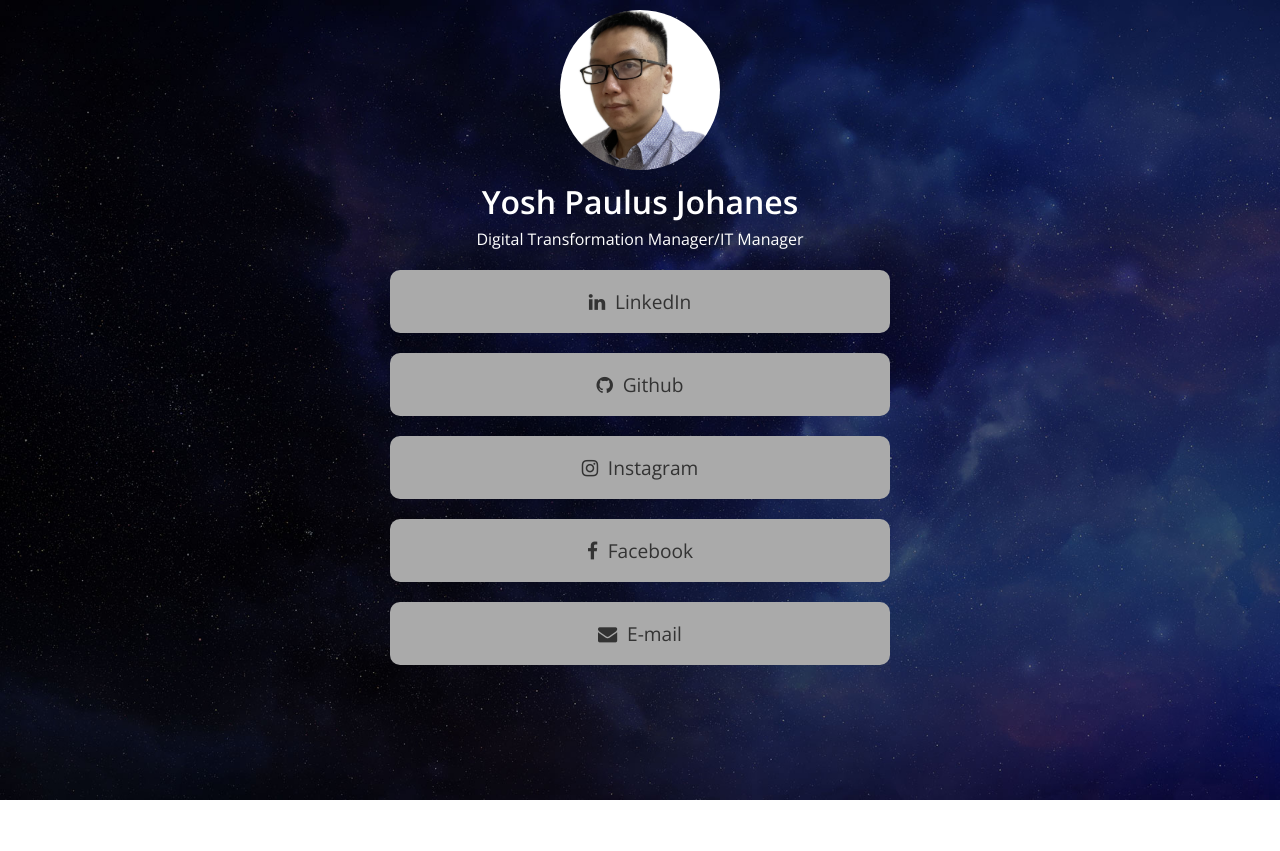
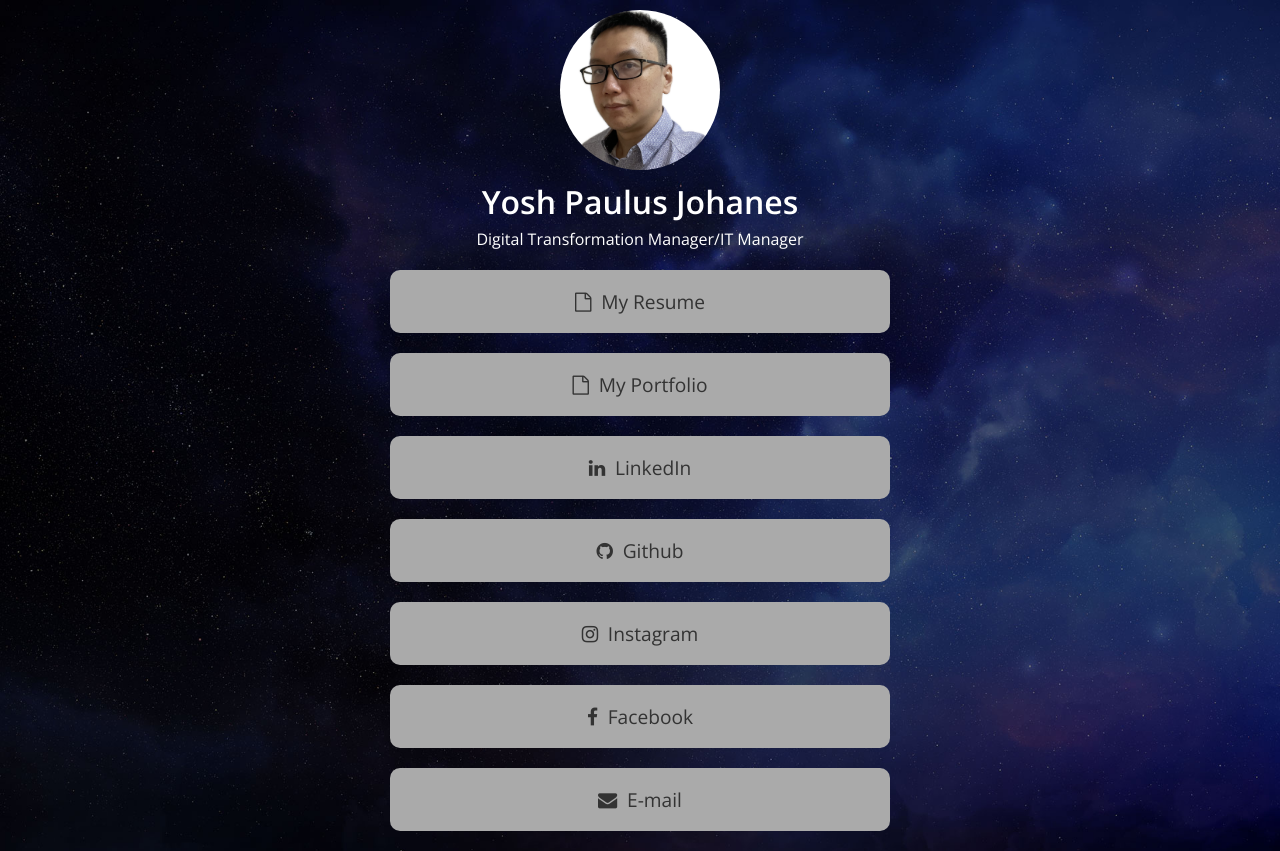
Before and after one commit to pauluz1987/pauluz1987.github.io, a plain HTML site: page index.html in a window 1280 px wide. Before the commit the page ends 800 px from the top, so only its background shows below. Drawn offline with nearby package versions, Linux system fonts and the light colour scheme.

Commit message:
Update index.html

```diff
--- a/index.html
+++ b/index.html
@@ -20,6 +20,8 @@
         </div>
     </div>
     <div id="links">
+        <a class="link" href="asssets/files/Resume.pdf" target="_blank"><i class="fa fa-file-o" aria-hidden="true"></i> My Resume</a>
+        <a class="link" href="asssets/files/Portfolio.pdf" target="_blank"><i class="fa fa-file-o" aria-hidden="true"></i> My Portfolio</a>
         <a class="link" href="https://www.linkedin.com/in/yoshpj/" target="_blank"><i class="fa fa-linkedin" aria-hidden="true"></i> LinkedIn</a>
         <a class="link" href="https://github.com/pauluz1987" target="_blank"><i class="fa fa-github" aria-hidden="true"></i> Github</a>
         <a class="link" href="https://instagram.com/pauluz1987/" target="_blank"><i class="fa fa-instagram" aria-hidden="true"></i> Instagram</a>
```
